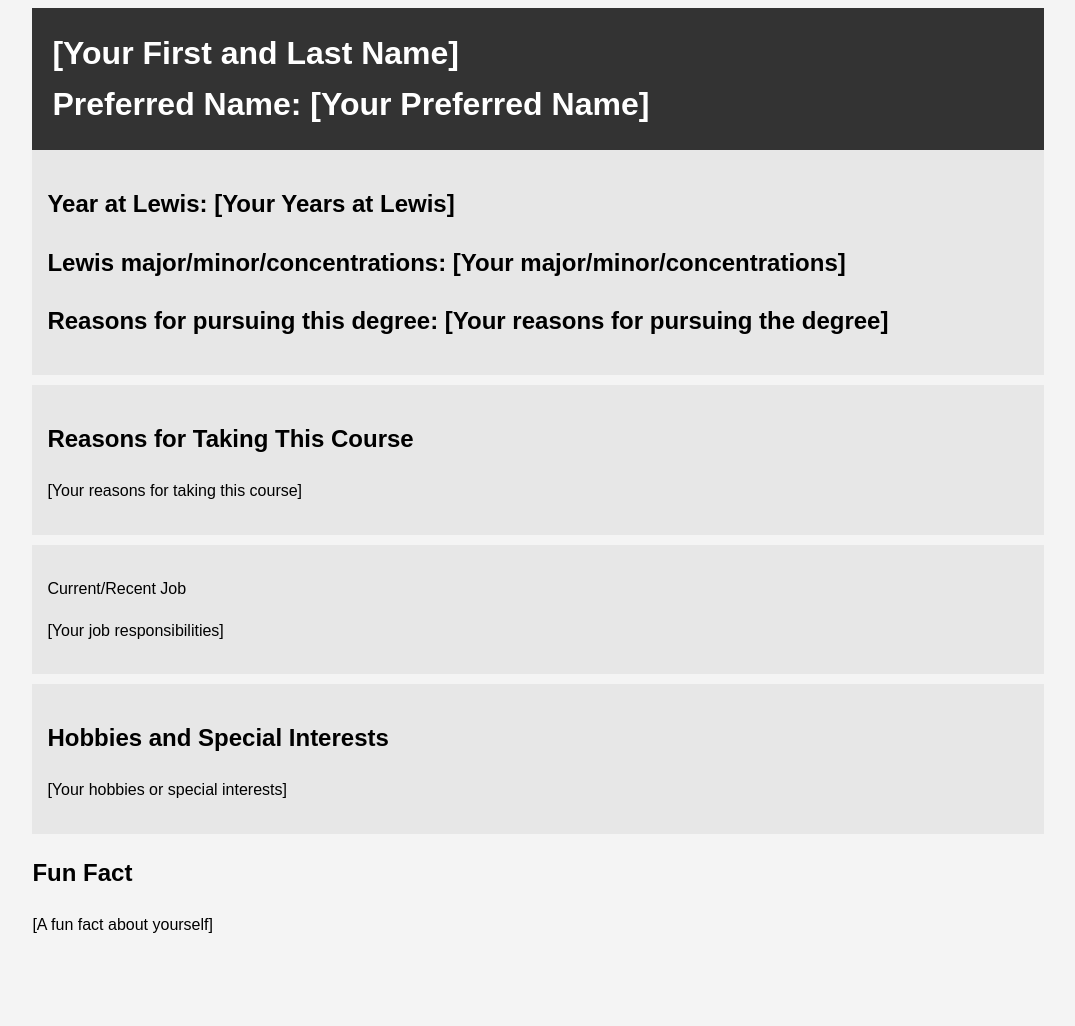
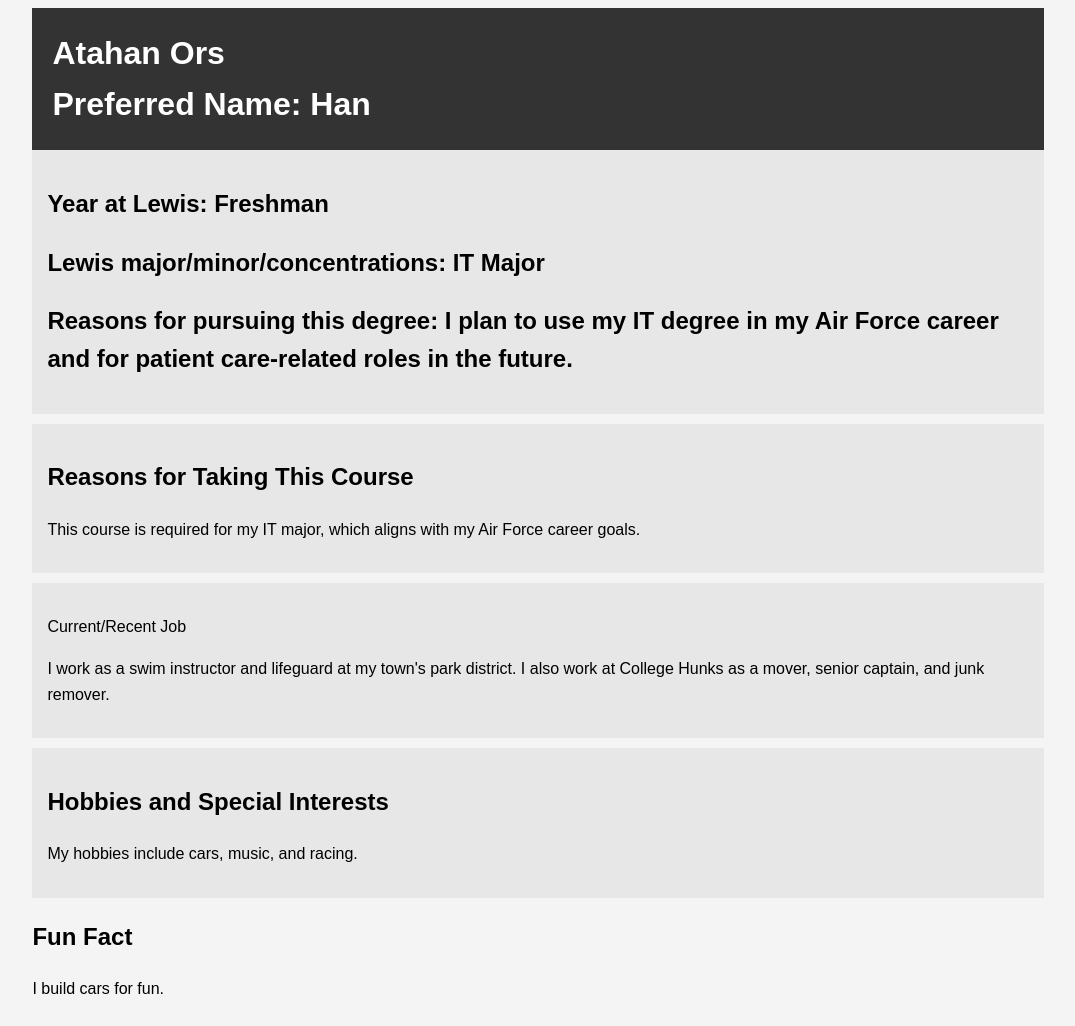
Before and after one commit to han7o7/me, a plain HTML site: page index.html in a window 1280 px wide. Shown: the whole page, without its empty margins (102-1177 px from the left). Before the commit the page ends 962 px from the top, so only its background shows below. Drawn offline with Linux system fonts and the light colour scheme.

Commit message:
Update index.html
lab 3

```diff
--- a/index.html
+++ b/index.html
@@ -31,34 +31,34 @@
 <body>
     <div class="container">
         <header class="main-info">
-            <h1>[Your First and Last Name]</h1>
-            <h1>Preferred Name: [Your Preferred Name]</h1>
+            <h1>Atahan Ors</h1>
+            <h1>Preferred Name: Han</h1>
         </header>
 
         <section class="lewis">
-			<h2>Year at Lewis: [Your Years at Lewis]</h2>
-			<h2>Lewis major/minor/concentrations: [Your major/minor/concentrations]</h2>
-			<h2>Reasons for pursuing this degree: [Your reasons for pursuing the degree]</h2>
+            <h2>Year at Lewis: Freshman</h2>
+            <h2>Lewis major/minor/concentrations: IT Major</h2>
+            <h2>Reasons for pursuing this degree: I plan to use my IT degree in my Air Force career and for patient care-related roles in the future.</h2>
         </section>
 
-		<section class="course">
+        <section class="course">
             <h2>Reasons for Taking This Course</h2>
-            <p>[Your reasons for taking this course]</p>
+            <p>This course is required for my IT major, which aligns with my Air Force career goals.</p>
         </section>
 
-		<section class="job">
+        <section class="job">
             <p>Current/Recent Job</p>
-			<p>[Your job responsibilities]</p>
+            <p>I work as a swim instructor and lifeguard at my town's park district. I also work at College Hunks as a mover, senior captain, and junk remover.</p>
         </section>
 
         <section class="hobbies">
             <h2>Hobbies and Special Interests</h2>
-            <p>[Your hobbies or special interests]</p>
+            <p>My hobbies include cars, music, and racing.</p>
         </section>
 
         <section class="fun-fact">
             <h2>Fun Fact</h2>
-            <p>[A fun fact about yourself]</p>
+            <p>I build cars for fun.</p>
         </section>
     </div>
 </body>
```
